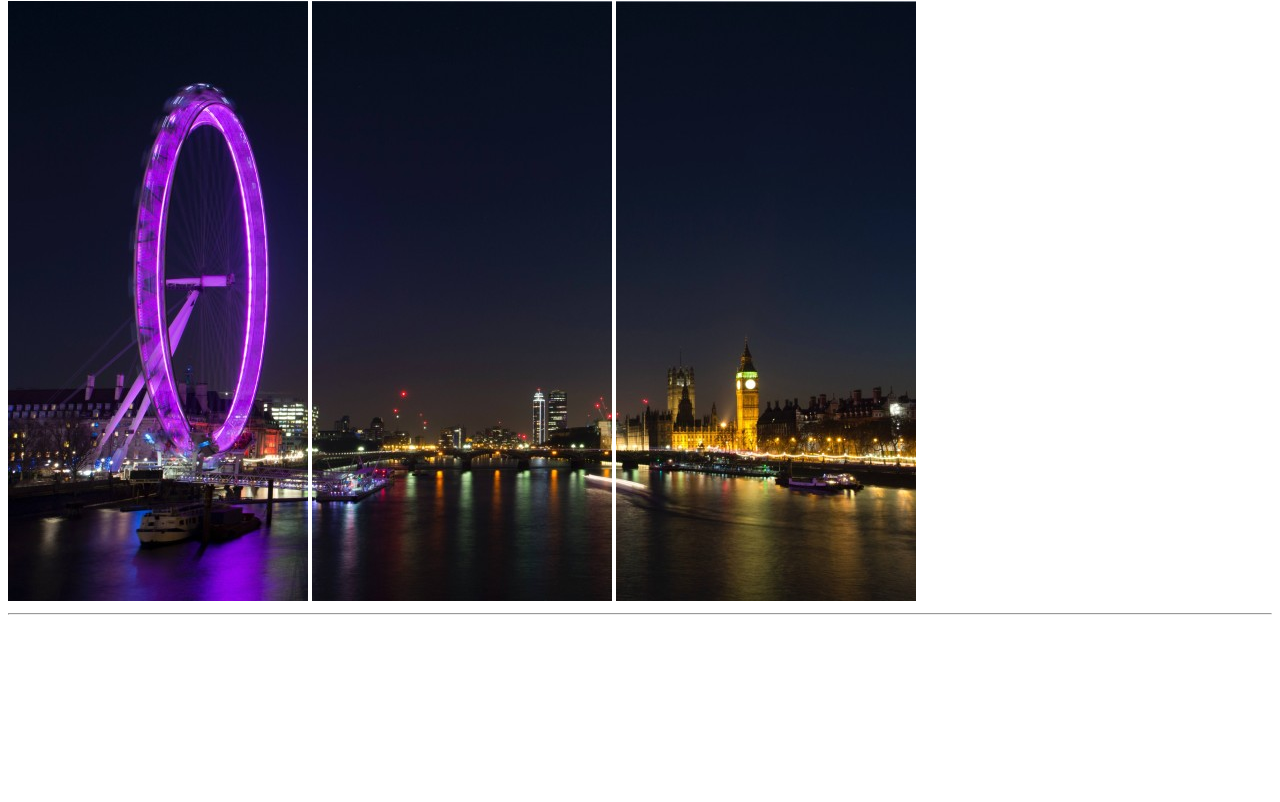
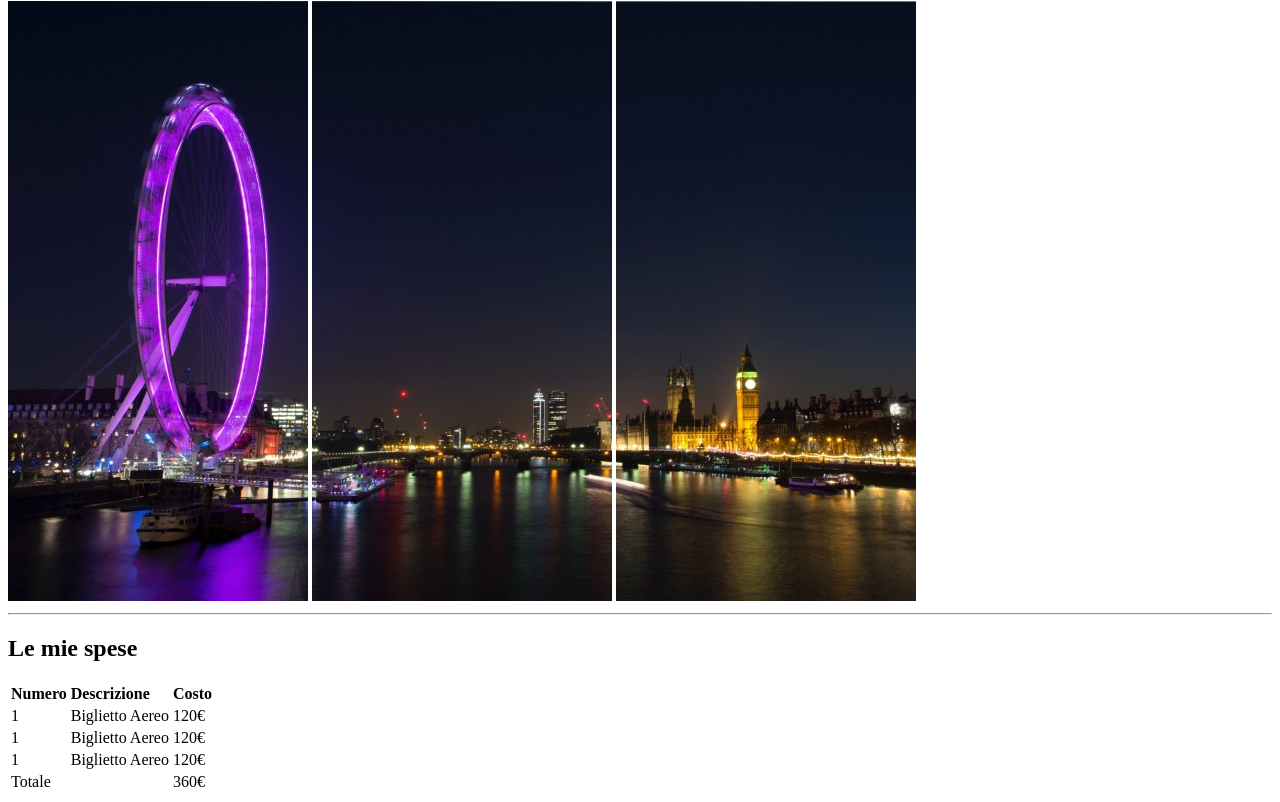
Before and after one commit to SimoLomba53/html-london-trip, a plain HTML site: page index.html in a window 1280 px wide. Shown: the part 79-881 px from the top of the page. Before the commit the page ends 800 px from the top, so only its background shows below. Drawn offline with Linux system fonts and the light colour scheme.

Commit message:
Tabella delle spese

```diff
--- a/index.html
+++ b/index.html
@@ -16,6 +16,34 @@
       <hr>
     </header>
     <main>
+      <h2>Le mie spese</h2>
+      <table> <!--Inizia la tabella-->
+        <tr>  <!--Inizia la prima riga-->
+          <td><strong>Numero</strong></td>
+          <td><strong>Descrizione</strong></td>
+          <td><strong>Costo</strong></td>
+        </tr> <!--Fine prima riga-->
+        <tr> <!--Inizio seconda riga-->
+          <td>1</td>
+          <td>Biglietto Aereo</td>
+          <td>120€</td>
+        </tr> <!--Fine seconda riga-->
+          <tr> <!--Inizio terza riga-->
+            <td>1</td>
+            <td>Biglietto Aereo</td>
+            <td>120€</td>
+         </tr> <!--Fine terza riga-->
+           <tr> <!--Inizio quarta riga-->
+            <td>1</td>
+            <td>Biglietto Aereo</td>
+            <td>120€</td>
+           </tr> <!--Fine quarta riga-->
+            <tr> <!--Inizio ultima riga con totale-->
+            <td>Totale</td>
+            <td></td>
+            <td>360€</td>
+            </tr> <!--Fine ultima riga-->
+      </table>
 
     </main>
     <footer>
```
